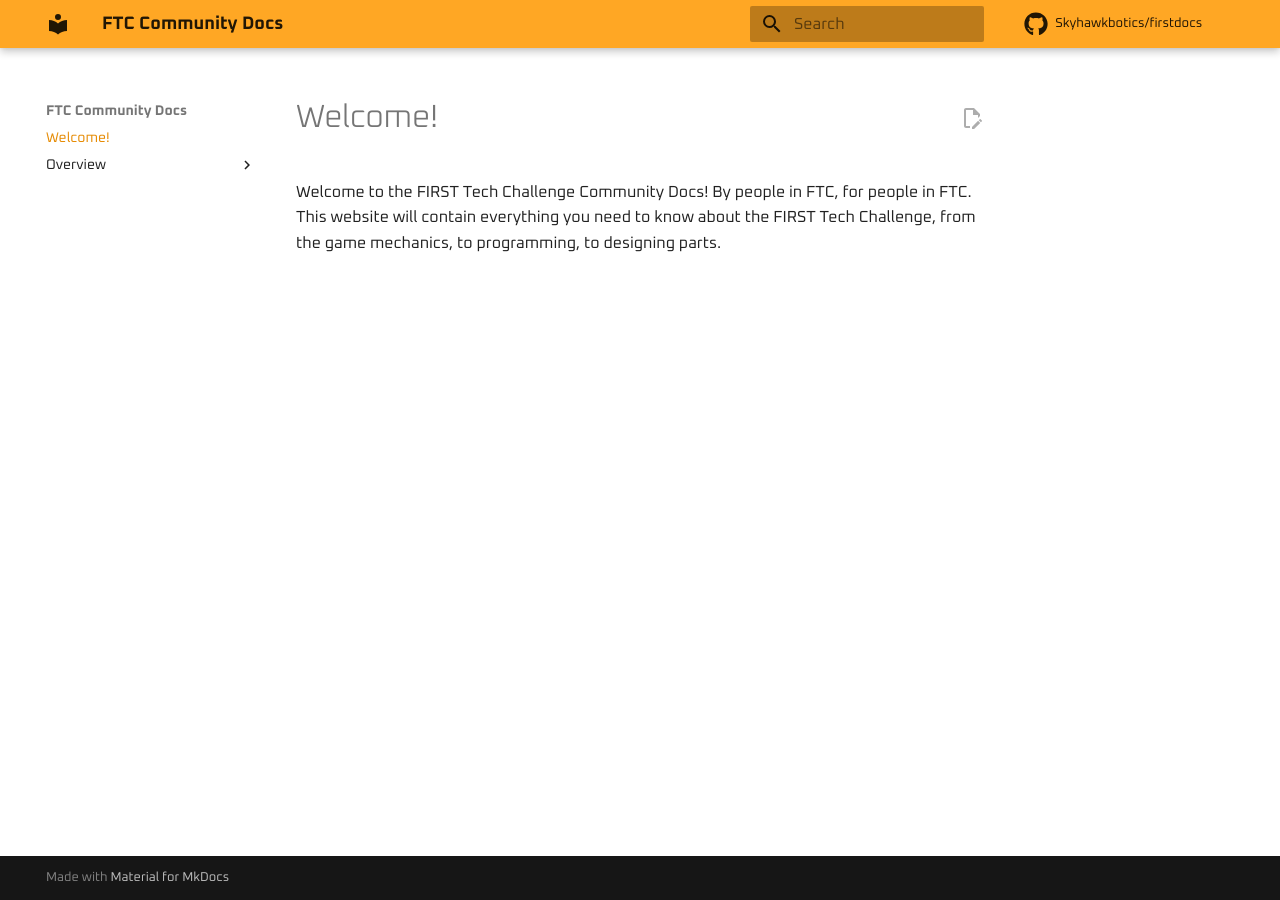
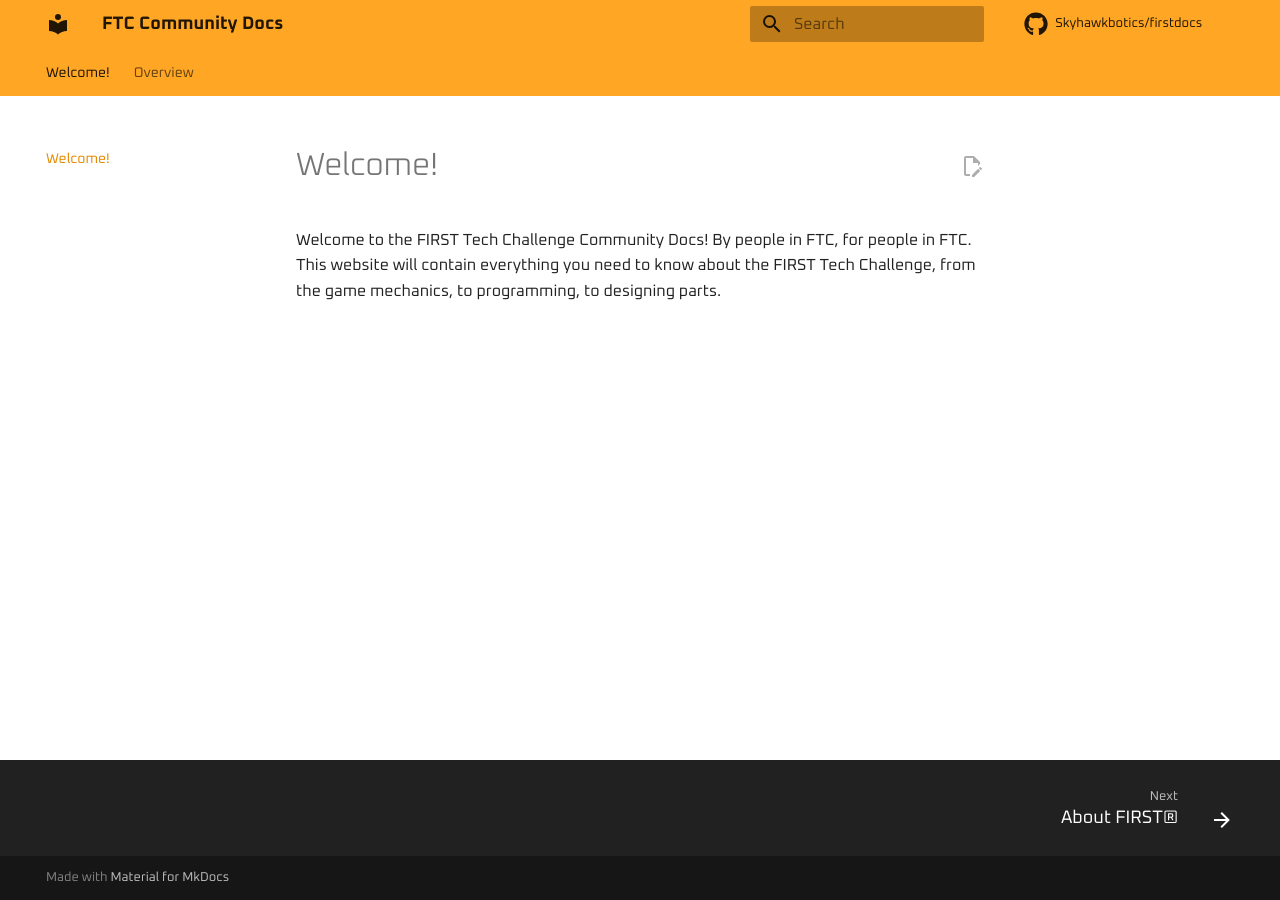
Before and after one commit to Skyhawkbotics/firstdocs, an MkDocs documentation site: the page built from source/docs/index.md, in a window 1280 px wide. Built offline with MkDocs 1.6.1 and Material for MkDocs 9.7.7, drawn with Linux system fonts in a browser that asks for light colours; comment, search, counter and statistics services are not loaded.

Commit message:
improve nav

```diff
--- a/source/mkdocs.yml
+++ b/source/mkdocs.yml
@@ -9,6 +9,9 @@ theme:
   name: material
   features:
     - content.action.edit
+    - navigation.tabs
+    - navigation.path
+    - navigation.footer
   font:
     text: Oxanium
   palette:
```
